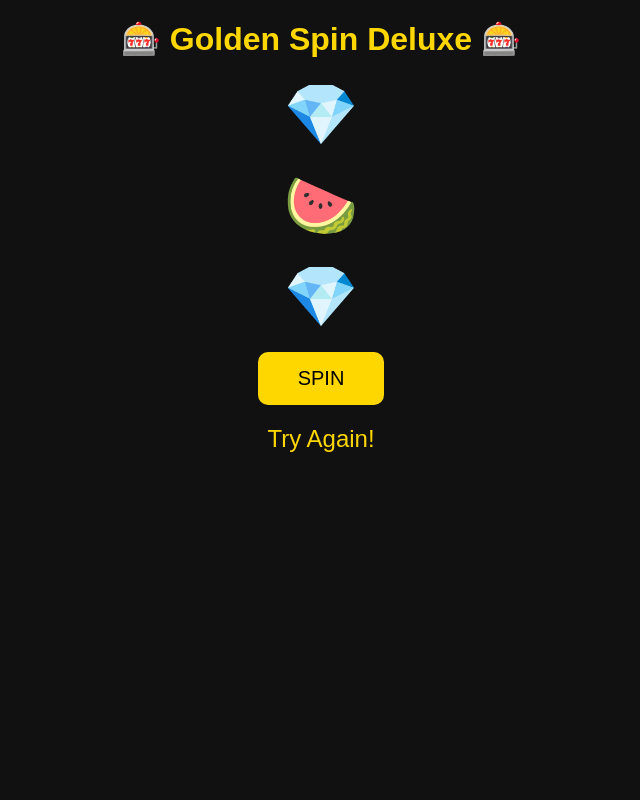
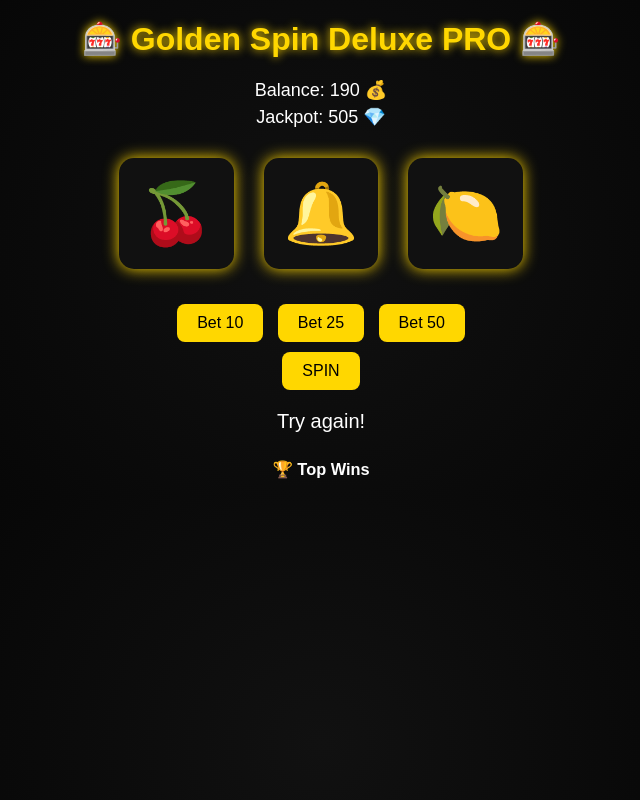
Before and after one commit to yasiniervin-glitch/Golden-spin-deluxe, a plain HTML site: page index.html in a window 1280 px wide. Both pictures are taken after a click on the button "SPIN". Shown: the whole page, without its empty margins (319-959 px from the left). Drawn offline with Linux system fonts and the light colour scheme.

Commit message:
Update index.html

```diff
--- a/index.html
+++ b/index.html
@@ -1,68 +1,183 @@
 <!DOCTYPE html>
 <html>
 <head>
-    <title>Golden Spin Deluxe</title>
+<meta name="viewport" content="width=device-width, initial-scale=1.0">
+<title>Golden Spin Deluxe PRO</title>
+
 <style>
-        body {
-            background: #111;
-            color: gold;
-            text-align: center;
-            font-family: Arial;
+body{
+    margin:0;
+    background:radial-gradient(circle,#111,#000);
+    font-family:Arial, sans-serif;
+    text-align:center;
+    color:white;
 }
 
-        h1 {
-            margin-top: 20px;
+h1{
+    color:gold;
+    margin-top:20px;
+    text-shadow:0 0 10px gold;
 }
 
-        .slot {
-            font-size: 60px;
-            margin: 20px;
+#balance, #jackpot{
+    margin:5px;
+    font-size:18px;
 }
 
-        button {
-            padding: 15px 40px;
-            font-size: 20px;
-            background: gold;
-            border: none;
-            border-radius: 10px;
-            cursor: pointer;
+.slot-container{
+    display:flex;
+    justify-content:center;
+    margin:30px 0;
 }
 
-        #result {
-            margin-top: 20px;
-            font-size: 24px;
+.slot{
+    font-size:60px;
+    margin:0 15px;
+    background:#111;
+    padding:20px;
+    border-radius:15px;
+    box-shadow:0 0 15px gold;
+}
+
+button{
+    background:gold;
+    border:none;
+    padding:10px 20px;
+    margin:5px;
+    font-size:16px;
+    border-radius:8px;
+    cursor:pointer;
+}
+
+button:hover{
+    background:#ffd700;
+}
+
+#message{
+    margin-top:15px;
+    font-size:20px;
+    min-height:30px;
+}
+
+#leaderboard{
+    margin-top:20px;
+    font-size:14px;
+}
+
+@media(max-width:600px){
+    .slot{font-size:45px; margin:0 5px;}
 }
 </style>
 </head>
+
 <body>
 
-<h1>🎰 Golden Spin Deluxe 🎰</h1>
+<h1>🎰 Golden Spin Deluxe PRO 🎰</h1>
 
+<div id="balance"></div>
+<div id="jackpot"></div>
+
+<div class="slot-container">
 <div class="slot" id="slot1">❓</div>
 <div class="slot" id="slot2">❓</div>
 <div class="slot" id="slot3">❓</div>
+</div>
+
+<div>
+<button onclick="setBet(10)">Bet 10</button>
+<button onclick="setBet(25)">Bet 25</button>
+<button onclick="setBet(50)">Bet 50</button>
+</div>
 
 <button onclick="spin()">SPIN</button>
 
-<div id="result"></div>
+<div id="message"></div>
+
+<div id="leaderboard">
+<h3>🏆 Top Wins</h3>
+<ol id="scores"></ol>
+</div>
+
+<audio id="spinSound" src="https://assets.mixkit.co/active_storage/sfx/2003/2003-preview.mp3"></audio>
+<audio id="winSound" src="https://assets.mixkit.co/active_storage/sfx/1994/1994-preview.mp3"></audio>
 
 <script>
-    const symbols = ["🍒","🍋","🍉","⭐","💎","7️⃣"];
+let symbols=["🍒","🍋","🔔","💎","⭐","7️⃣"];
+let balance=localStorage.getItem("balance") ? parseInt(localStorage.getItem("balance")) : 200;
+let jackpot=localStorage.getItem("jackpot") ? parseInt(localStorage.getItem("jackpot")) : 500;
+let bet=10;
+let leaderboard=localStorage.getItem("leaderboard") ? JSON.parse(localStorage.getItem("leaderboard")) : [];
 
-    function spin() {
-        let s1 = symbols[Math.floor(Math.random() * symbols.length)];
-        let s2 = symbols[Math.floor(Math.random() * symbols.length)];
-        let s3 = symbols[Math.floor(Math.random() * symbols.length)];
+updateUI();
 
-        document.getElementById("slot1").textContent = s1;
-        document.getElementById("slot2").textContent = s2;
-        document.getElementById("slot3").textContent = s3;
+function setBet(amount){
+    bet=amount;
+    document.getElementById("message").innerHTML="Bet set to "+bet;
+}
 
-        if (s1 === s2 && s2 === s3) {
-            document.getElementById("result").textContent = "🔥 JACKPOT!!! 🔥";
+function spin(){
+
+    if(balance<bet){
+        document.getElementById("message").innerHTML="❌ Not enough balance!";
+        return;
+    }
+
+    balance-=bet;
+    jackpot+=Math.floor(bet/2);
+
+    document.getElementById("spinSound").play();
+
+    let s1=randomSymbol();
+    let s2=randomSymbol();
+    let s3=randomSymbol();
+
+    document.getElementById("slot1").innerHTML=s1;
+    document.getElementById("slot2").innerHTML=s2;
+    document.getElementById("slot3").innerHTML=s3;
+
+    if(s1===s2 && s2===s3){
+        let winAmount=bet*5;
+
+        if(s1==="7️⃣"){
+            winAmount=jackpot;
+            jackpot=500;
+            document.getElementById("message").innerHTML="💰 MEGA JACKPOT!";
         } else {
-            document.getElementById("result").textContent = "Try Again!";
+            document.getElementById("message").innerHTML="🎉 You win "+winAmount;
         }
+
+        balance+=winAmount;
+        leaderboard.push(winAmount);
+        leaderboard.sort((a,b)=>b-a);
+        leaderboard=leaderboard.slice(0,5);
+
+        document.getElementById("winSound").play();
+    } else {
+        document.getElementById("message").innerHTML="Try again!";
+    }
+
+    saveData();
+    updateUI();
+}
+
+function randomSymbol(){
+    return symbols[Math.floor(Math.random()*symbols.length)];
+}
+
+function updateUI(){
+    document.getElementById("balance").innerHTML="Balance: "+balance+" 💰";
+    document.getElementById("jackpot").innerHTML="Jackpot: "+jackpot+" 💎";
+    let list="";
+    leaderboard.forEach(score=>{
+        list+="<li>"+score+"</li>";
+    });
+    document.getElementById("scores").innerHTML=list;
+}
+
+function saveData(){
+    localStorage.setItem("balance",balance);
+    localStorage.setItem("jackpot",jackpot);
+    localStorage.setItem("leaderboard",JSON.stringify(leaderboard));
 }
 </script>
 
```
Lines whose indentation alone changed are shown as unchanged.
